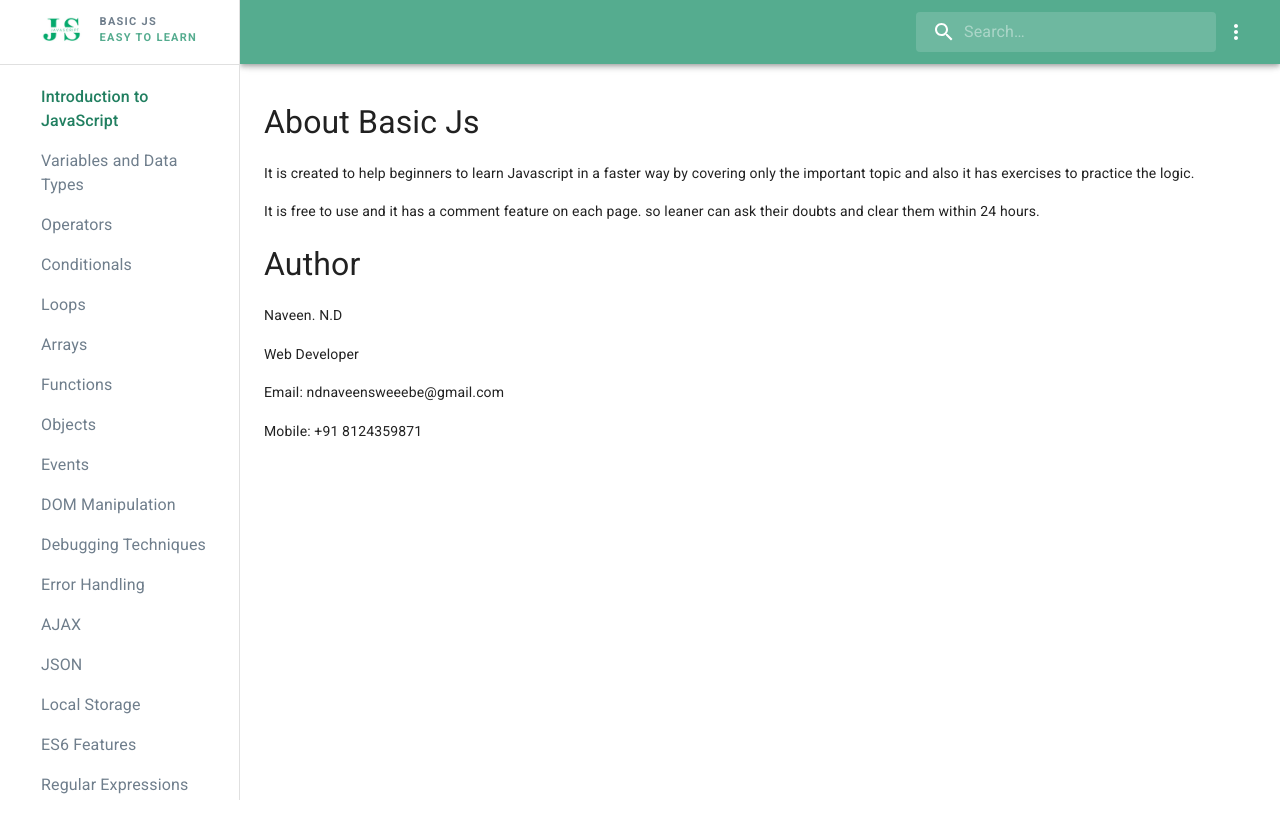
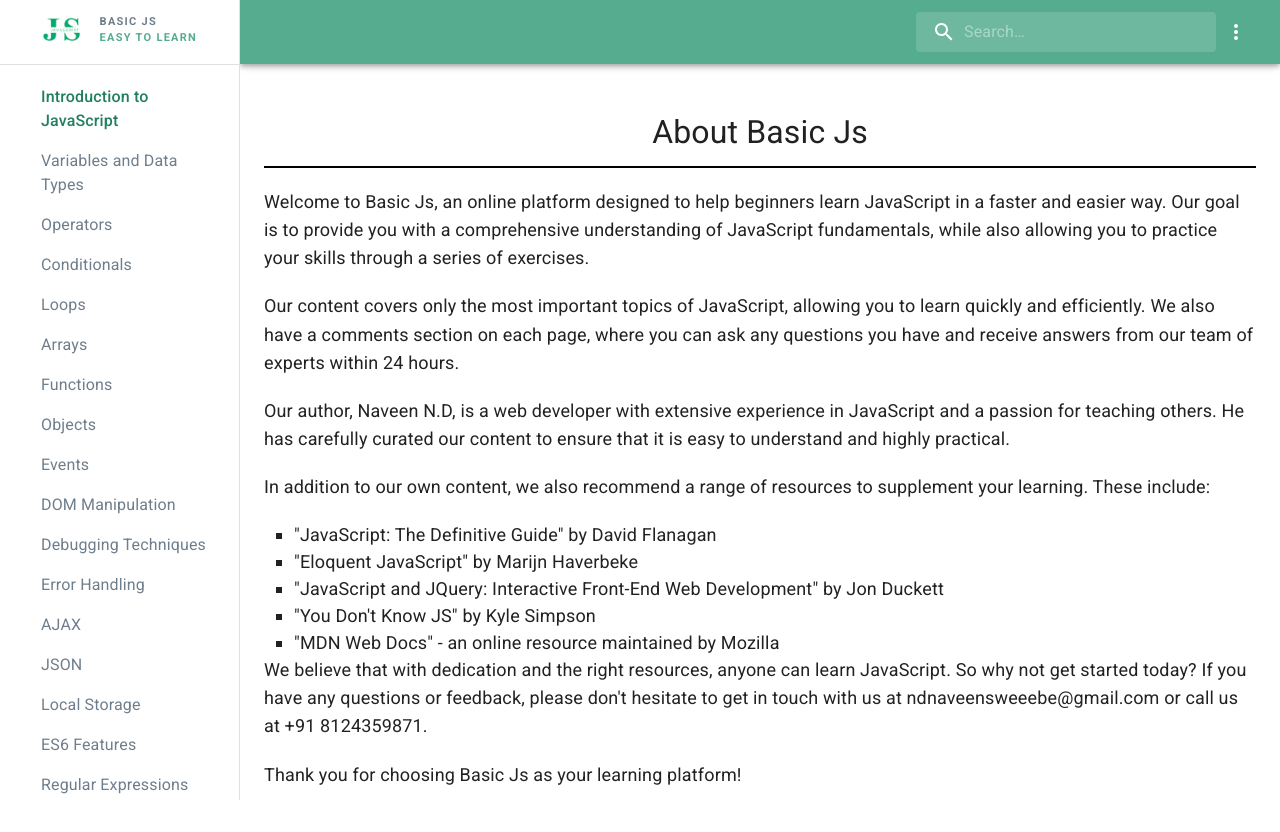
Before and after one commit to ND03Naveen/basic-js, a React (Create React App) app: page /#/aboutUs in a window 1280 px wide. Before the commit the page ends 800 px from the top, so only its background shows below. Built offline with nearby package versions, Linux system fonts and the light colour scheme.

Commit message:
about us and contact us update and logo update

```diff
--- a/public/index.html
+++ b/public/index.html
@@ -14,16 +14,16 @@
   <!-- google search console -->
   <meta name="google-site-verification" content="Zf3JW41KrJZ7tXcmU7uEfQStT5dDxf19lgxutZTrIXg" />
   <meta charset="utf-8" />
-  <link rel="icon" href="./favicon.ico" />
+  <link rel="icon" href="favicon1.ico" />
   <meta name="viewport" content="width=device-width, initial-scale=1" />
   <meta name="theme-color" content="#000000" />
   <meta name="description" content="Web site created using create-react-app" />
-  <link rel="apple-touch-icon" href="./favicon.ico" />
+  <!-- <link rel="apple-touch-icon" href="./favicon.ico" /> -->
   <!--
       manifest.json provides metadata used when your web app is installed on a
       user's mobile device or desktop. See https://developers.google.com/web/fundamentals/web-app-manifest/
     -->
-  <link rel="manifest" href="./manifest.json" />
+  <!-- <link rel="manifest" href="./manifest.json" /> -->
   <!--
       Notice the use of %PUBLIC_URL% in the tags above.
       It will be replaced with the URL of the `public` folder during the build.
--- a/src/Pages/googleAdsense/AboutUs.jsx
+++ b/src/Pages/googleAdsense/AboutUs.jsx
@@ -1,17 +1,21 @@
 import { Grid } from "@mui/material";
-function AboutUs (){
-    return(
+function AboutUs() {
+    return (
         <Grid>
-            <h2>About Basic Js</h2>
-            <p>It is created to help beginners to learn Javascript in a faster way by covering only the important topic and also it has exercises to practice the logic.</p>
-            <p>It is free to use and it has a comment feature on each page. so leaner can ask their doubts and clear them within 24 hours.</p>
-
-            <h2>Author</h2>
-            <p>Naveen. N.D</p>
-            <p>Web Developer</p>
-            <p>Email: ndnaveensweeebe@gmail.com</p>
-            <p>Mobile: +91 8124359871</p>
-
+            <h1 style={{borderBottom:"2px solid black",paddingBottom:"10px"}}>About Basic Js</h1>
+            <p style={{fontSize: "18px"}}>Welcome to Basic Js, an online platform designed to help beginners learn JavaScript in a faster and easier way. Our goal is to provide you with a comprehensive understanding of JavaScript fundamentals, while also allowing you to practice your skills through a series of exercises.</p>
+            <p style={{fontSize: "18px"}}>Our content covers only the most important topics of JavaScript, allowing you to learn quickly and efficiently. We also have a comments section on each page, where you can ask any questions you have and receive answers from our team of experts within 24 hours.</p>
+            <p style={{fontSize: "18px"}}>Our author, Naveen N.D, is a web developer with extensive experience in JavaScript and a passion for teaching others. He has carefully curated our content to ensure that it is easy to understand and highly practical.</p>
+            <p style={{fontSize: "18px"}}>In addition to our own content, we also recommend a range of resources to supplement your learning. These include:</p>
+            <ul style={{listStyleType: "square", fontSize: "18px",marginLeft: "30px"}}>
+                <li>"JavaScript: The Definitive Guide" by David Flanagan</li>
+                <li>"Eloquent JavaScript" by Marijn Haverbeke</li>
+                <li>"JavaScript and JQuery: Interactive Front-End Web Development" by Jon Duckett</li>
+                <li>"You Don't Know JS" by Kyle Simpson</li>
+                <li>"MDN Web Docs" - an online resource maintained by Mozilla</li>
+            </ul>
+            <p style={{fontSize: "18px"}}>We believe that with dedication and the right resources, anyone can learn JavaScript. So why not get started today? If you have any questions or feedback, please don't hesitate to get in touch with us at ndnaveensweeebe@gmail.com or call us at +91 8124359871.</p>
+            <p style={{fontSize: "18px"}}>Thank you for choosing Basic Js as your learning platform!</p>
         </Grid>
     )
 }
--- /dev/null
+++ b/src/Pages/googleAdsense/ContactUs.css
@@ -0,0 +1,108 @@
+h1, h2 {
+    margin: 0;
+    padding: 0;
+  }
+
+  h1 {
+    font-size: 32px;
+    text-align: center;
+    margin-top: 20px;
+    margin-bottom: 20px;
+  }
+
+  h2 {
+    font-size: 24px;
+    margin-top: 20px;
+    margin-bottom: 10px;
+  }
+
+  p {
+    margin: 0;
+    padding: 0;
+    margin-bottom: 20px;
+  }
+
+  .linka {
+    color: #55ac8f;
+    text-decoration: none;
+  }
+
+  .customul {
+    list-style: none;
+    margin: 0;
+    padding: 0;
+    display: flex;
+    justify-content: center;
+  }
+
+  .customli {
+    margin: 0 10px;
+  }
+
+  /* Feedback section */
+
+  #feedback {
+    background-color: #f2f2f2;
+    padding: 40px;
+    text-align: center;
+  }
+
+  /* Contact info section */
+
+  #contact-info {
+    padding: 40px;
+    text-align: center;
+  }
+
+  #contact-info .linka {
+    display: block;
+    font-size: 24px;
+    margin-top: 20px;
+  }
+
+  /* Social media section */
+
+  #social-media {
+    background-color: #f2f2f2;
+    padding: 40px;
+    text-align: center;
+    margin-bottom: 40px;
+  }
+
+  #social-media li {
+    margin: 0 10px;
+    font-size: 24px;
+  }
+
+  #social-media li .linka {
+    display: block;
+    width: 40px;
+    height: 40px;
+    background-repeat: no-repeat;
+    background-position: center;
+    background-size: contain;
+  }
+
+  #social-media li a.whatsapp-icon {
+    background-image: url("https://cdn4.iconfinder.com/data/icons/social-messaging-ui-color-shapes-2-free/128/social-whatsapp-circle-512.png");
+  }
+
+  #social-media li a.instagram-icon {
+    background-image: url("https://cdn3.iconfinder.com/data/icons/picons-social/57/18-instagram-512.png");
+  }
+
+  #social-media li a.facebook-icon {
+    background-image: url("https://cdn3.iconfinder.com/data/icons/picons-social/57/51-facebook-512.png");
+  }
+
+  #social-media li a.twitter-icon {
+    background-image: url("https://cdn3.iconfinder.com/data/icons/picons-social/57/43-twitter-512.png");
+  }
+
+  #social-media li a.linkedin-icon {
+    background-image: url("https://cdn3.iconfinder.com/data/icons/picons-social/57/14-linkedin-512.png");
+  }
+
+  #social-media li a.discord-icon {
+    background-image: url("https://cdn4.iconfinder.com/data/icons/vector-brand-logos/40/Discord-512.png");
+  }
--- a/src/Pages/googleAdsense/ContactUs.jsx
+++ b/src/Pages/googleAdsense/ContactUs.jsx
@@ -1,24 +1,48 @@
 import { Grid } from "@mui/material";
+import "./ContactUs.css";
+
+import WhatsAppIcon from '@mui/icons-material/WhatsApp';
+import InstagramIcon from '@mui/icons-material/Instagram';
+import FacebookIcon from '@mui/icons-material/Facebook';
+import TwitterIcon from '@mui/icons-material/Twitter';
+import LinkedInIcon from '@mui/icons-material/LinkedIn';
 function ContactUs() {
     return (
         <Grid>
-            <Grid container style={{ justifyContent: "center" }}><h1>Send Your FeedBack</h1></Grid>
+            <h1>Contact Us</h1>
 
-            <Grid container style={{ justifyContent: "center" }}><h3>We will be happy to hear from you!</h3></Grid>
+            <div id="feedback">
+                <h2>Send Your Feedback</h2>
+                <p>We would love to hear from you! If you have any questions, comments, or suggestions, please don't hesitate to get in touch with us. You can reach us by email or social media.</p>
+            </div>
 
-            <div >
-                <div>
-                    <h3 style={{fontWeight:"bold"}}>How to contact us?</h3>
-                </div>
-                <p style={{fontSize:"medium",color:"#6C757D"}}>
-                    Feel free to send us an email anytime: <a href="mailto:ndnaveensweeebe@gmail.com">ndnaveensweeebe@gmail.com</a>
-                </p>
-                <p style={{fontSize:"medium",color:"#6C757D"}}>
-                    We will try our best to respond in <b>less than 24 Hours</b>, Thanks!
+            <div id="contact-info">
+                <h2>How to Contact Us?</h2>
+                <p>Feel free to send us an email anytime:</p>
+                <a className="linka" href="mailto:ndnaveensweeebe@gmail.com">ndnaveensweeebe@gmail.com</a>
+            </div>
+            <div id="social-media">
+                <h2>Social Media</h2>
+                <ul className="customul">
+                    <li className="customli" >
+                        <a target="_blank" rel="noopener noreferrer" href="https://wa.me/8124359871"><WhatsAppIcon style={{ color: "#25D366" }}/></a>
+                    </li>
+                    <li className="customli" >
+                        <a target="_blank" rel="noopener noreferrer" href="https://www.instagram.com/nd03nav"><InstagramIcon style={{ color: "#C13584" }}/></a>
+                    </li>
+                    <li className="customli" >
+                        <a target="_blank" rel="noopener noreferrer" href="https://www.facebook.com/100069198360952/"><FacebookIcon style={{ color: "#3B5998" }}/></a>
+                    </li>
+                    <li className="customli" >
+                        <a target="_blank" rel="noopener noreferrer" href="https://twitter.com/nd03nav"><TwitterIcon style={{ color: "#1DA1F2" }}/></a>
+                    </li>
+                    <li className="customli" >
+                        <a target="_blank" rel="noopener noreferrer" href="https://www.linkedin.com/in/naveen-nd-7602a8158/"><LinkedInIcon style={{ color: "#0077B5" }}/></a>
+                    </li>
+                </ul>
+            </div>
 
-                </p>
-
-            </div>
+            <p>We will do our best to respond to your messages as quickly as possible, usually within 24 hours. Thanks for choosing us as your learning platform!</p>
         </Grid>
     )
 }
```
Also changed, not shown: public/manifest.json, 1 other file (tests, documents, lock files or other folders).
